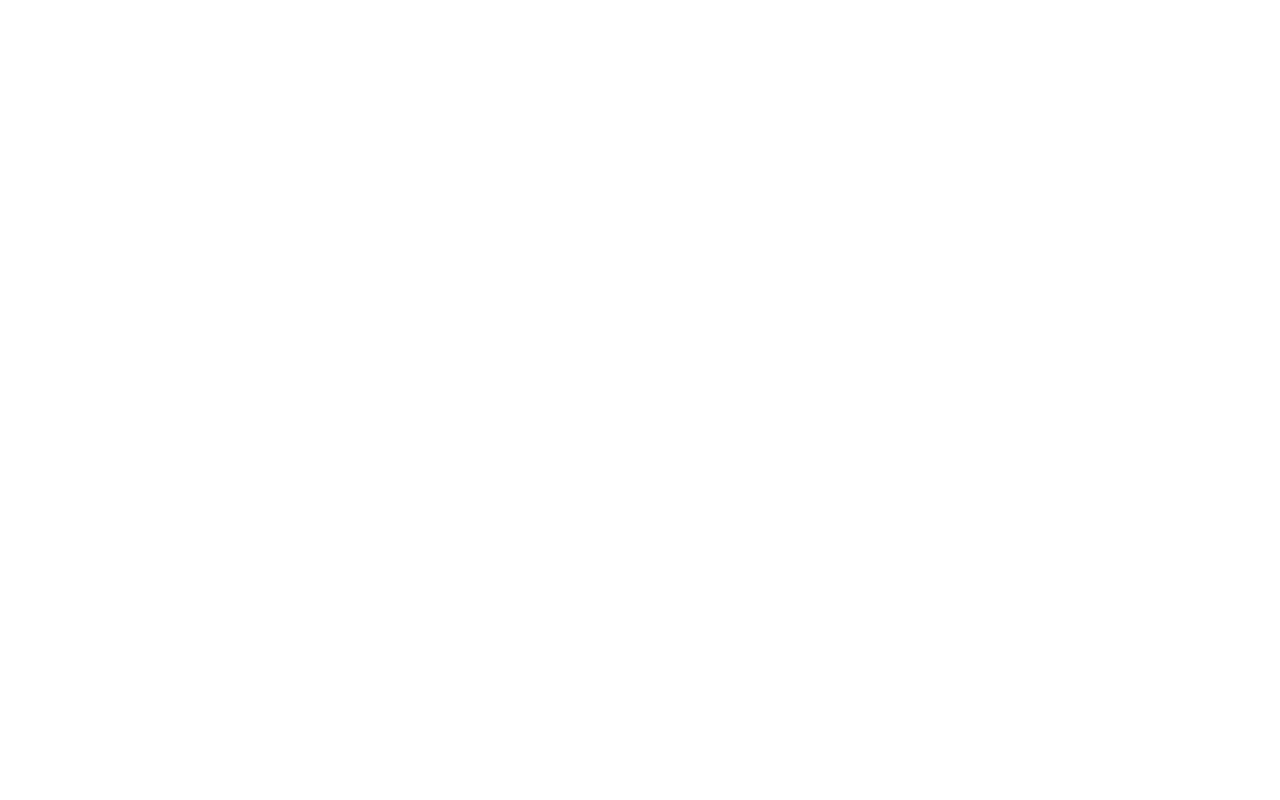
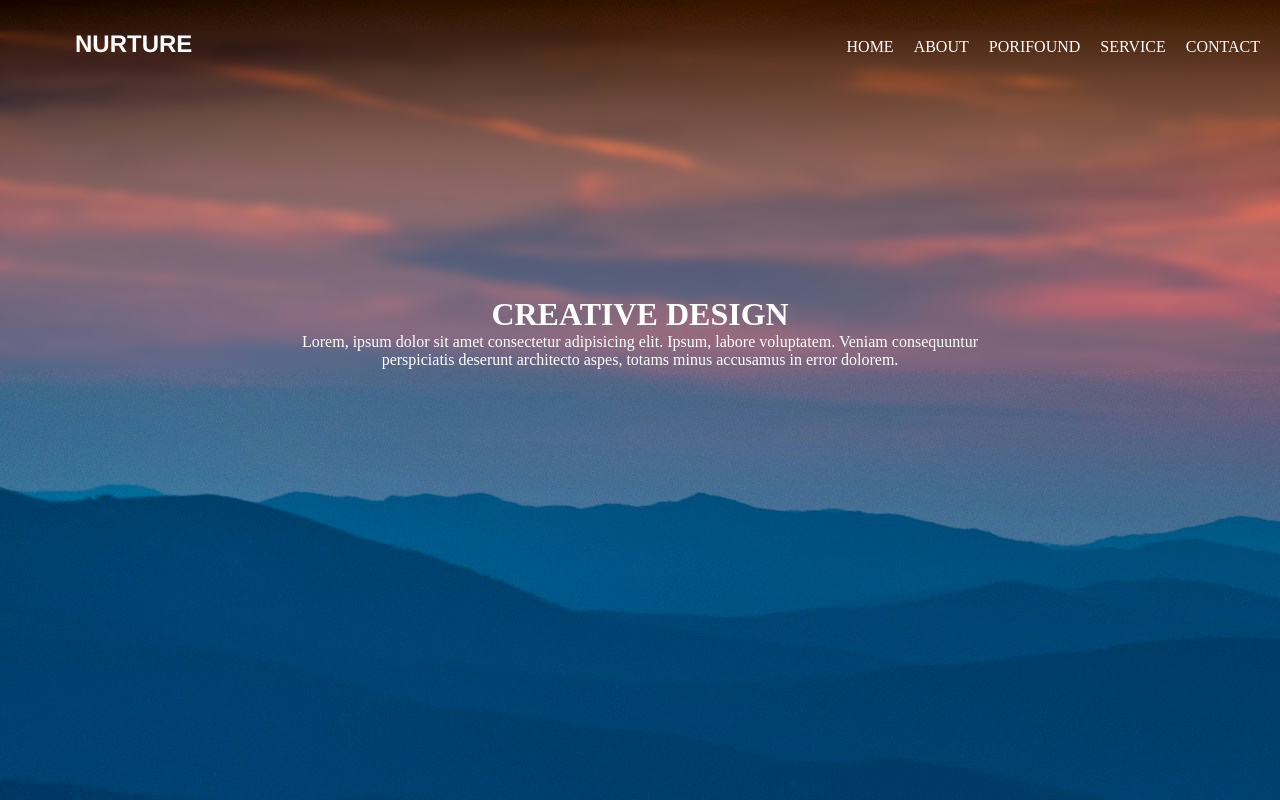
Before and after one commit to Adarsh0278/demo2, a plain HTML site: page index.html in a window 1280 px wide. Drawn offline with Linux system fonts and the light colour scheme.

Commit message:
static
changing static repo

```diff
--- a/index.html
+++ b/index.html
@@ -12,7 +12,7 @@
         }
 
         body {
-            background-image: url('static/4.jpg');
+            background-image: url('4.jpg');
             backdrop-filter: blur(4px);
         }
 
```
